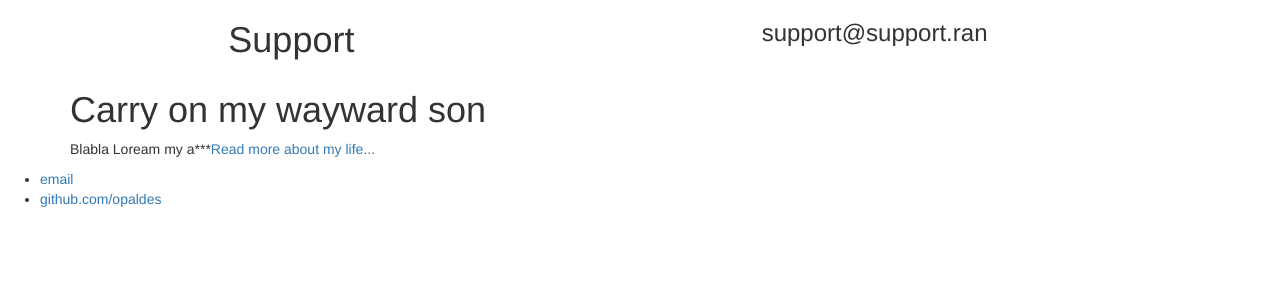
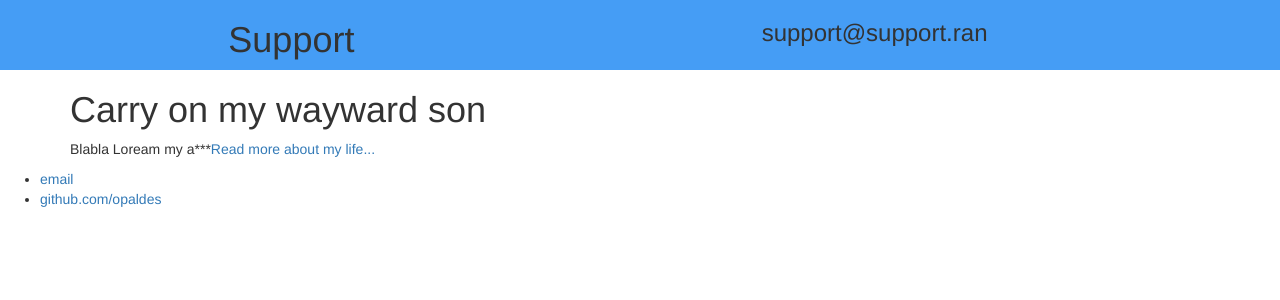
Before and after one commit to jeremy-seipelt/opaldes.github.io, a Jekyll site: the page built from index.html, in a window 1280 px wide. Shown: the top 300 px of the page. Built offline with Jekyll 4.4.1, drawn with Linux system fonts in a browser that asks for light colours.

Commit message:
Update default.html

```diff
--- a/_layouts/default.html
+++ b/_layouts/default.html
@@ -12,7 +12,7 @@
 	<body>
 		<nav>
 			<div class="container-fluid">
-				<div class="row">
+				<div class="header row">
 					<div class=" col-md-offset-2 col-md-5">
 						 <h1>Support</h1>
 					</div>
```
